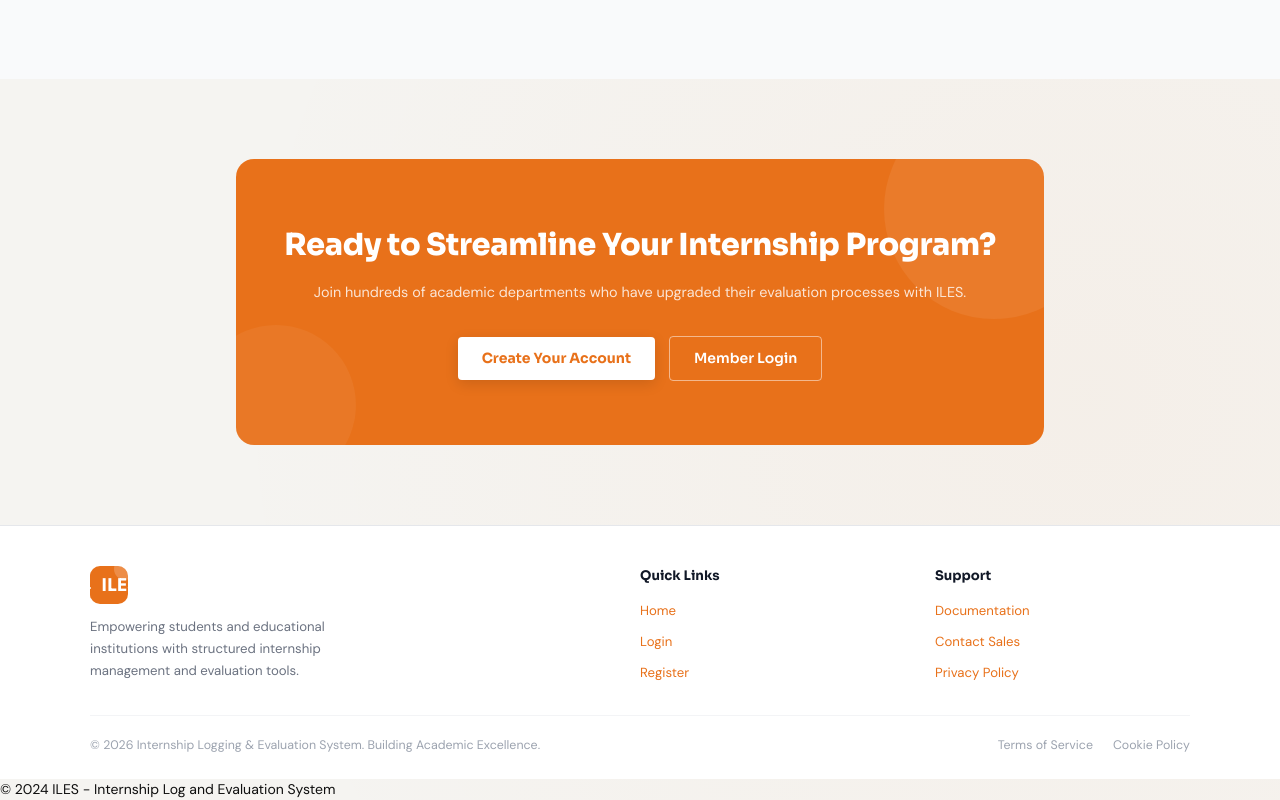
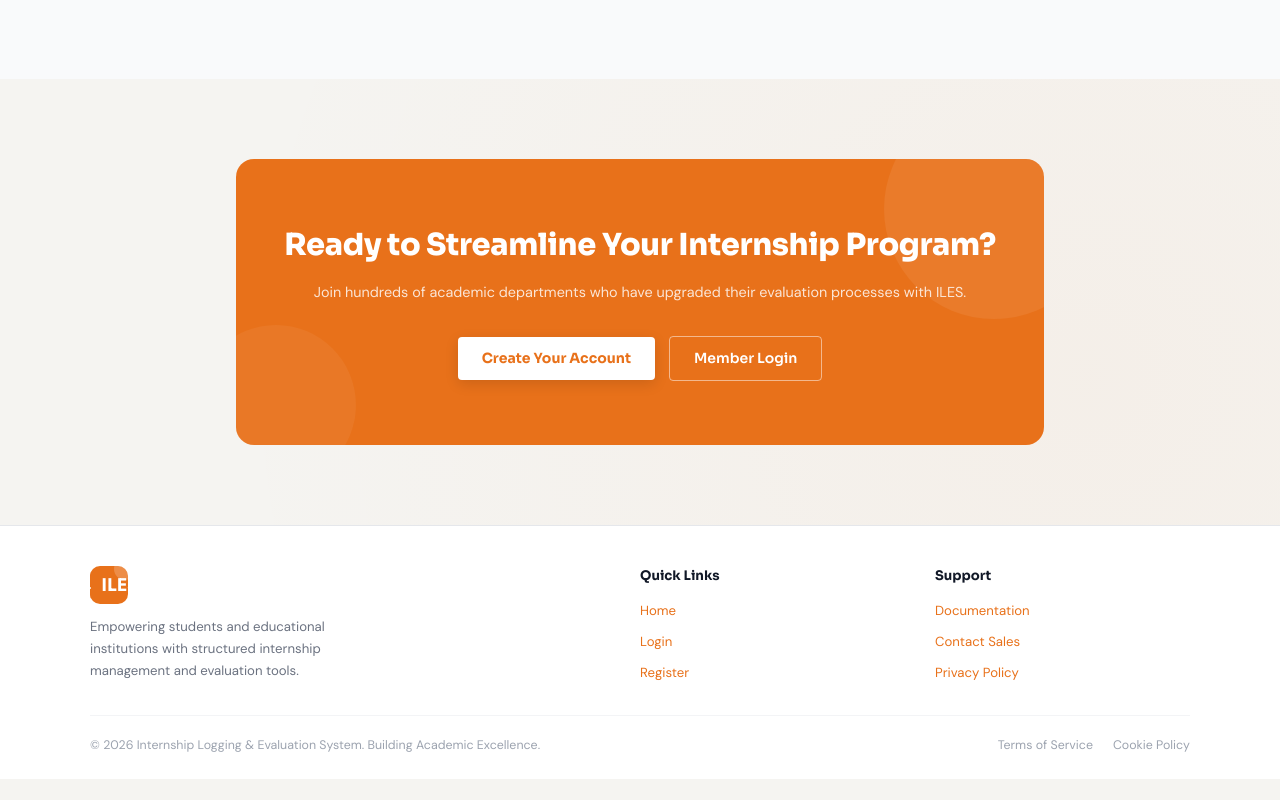
Before and after one commit to kalasamuel/ILES, a React (Vite) app in the folder frontend/iles-frontend/: page / in a window 1280 px wide. Shown: the part 1228-2028 px from the top of the page. After the commit the page ends 2007 px from the top, so only its background shows below. Built offline with nearby package versions, Linux system fonts and the light colour scheme; no server answers.

Commit message:
Updated DB_PORT in .env file from 5432 to 5433 for correct database configuration; commented out footer copyright year in PublicLayout component for future update.

```diff
--- a/frontend/iles-frontend/src/components/layout/PublicLayout.jsx
+++ b/frontend/iles-frontend/src/components/layout/PublicLayout.jsx
@@ -13,7 +13,7 @@ function PublicLayout() {
       </main>
 
       <footer className="public-footer">
-        <p>&copy; 2024 ILES - Internship Log and Evaluation System</p>
+        {/* <p>&copy; 2026 ILES - Internship Log and Evaluation System</p> */}
       </footer>
     </div>
   );
```
Also changed, not shown: 1 other file (tests, documents, lock files or other folders).
